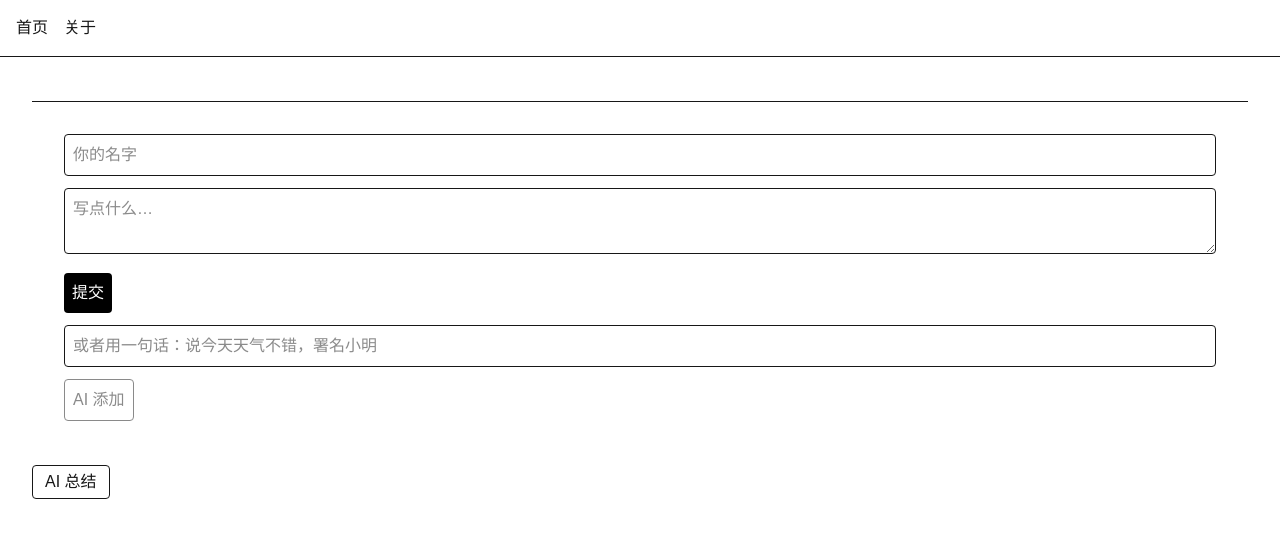
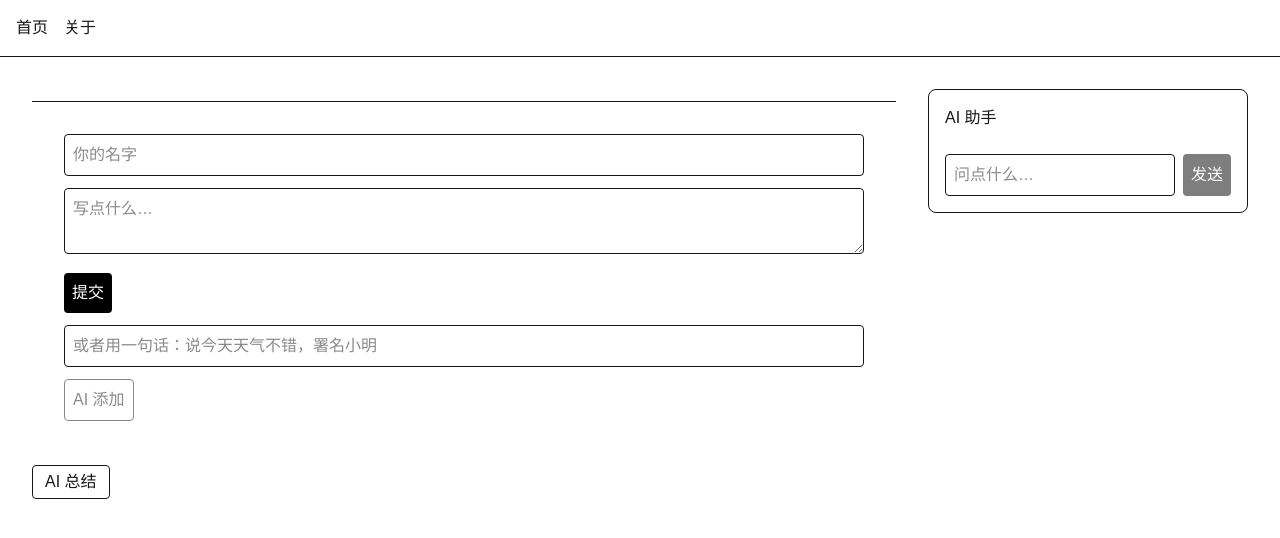
Before and after one commit to StupidXcw/guestbook, a Next.js app: page / in a window 1280 px wide. Shown: the top 538 px of the page. Built offline with nearby package versions, Linux system fonts and the light colour scheme.

Commit message:
feat: 流式聊天面板

```diff
--- /dev/null
+++ b/app/api/ai/stream/route.ts
@@ -0,0 +1,80 @@
+import { NextResponse } from "next/server";
+
+export async function POST(request: Request) {
+  const { message } = await request.json();
+  if (!message || typeof message !== "string" || !message.trim()) {
+    return NextResponse.json({ error: "message 不能为空" }, { status: 400 });
+  }
+
+  // 1. 调 LLM，打开流式开关
+  const upstream = await fetch(process.env.LLM_BASE_URL!, {
+    method: "POST",
+    headers: {
+      "Content-Type": "application/json",
+      Authorization: `Bearer ${process.env.LLM_API_KEY}`,
+    },
+    body: JSON.stringify({
+      model: process.env.LLM_MODEL,
+      stream: true,
+      messages: [
+        {
+          role: "system",
+          content: "你是留言板的 AI 助手，回答简洁，不超过五句话。",
+        },
+        { role: "user", content: message },
+      ],
+    }),
+  });
+
+  if (!upstream.ok || !upstream.body) {
+    console.error("LLM 调用失败:", upstream.status, await upstream.text());
+    return NextResponse.json({ error: "AI 服务暂时不可用" }, { status: 502 });
+  }
+
+  // 2. 把上游的 SSE 流翻译成纯文本流
+  const encoder = new TextEncoder();
+  const decoder = new TextDecoder();
+
+  const stream = new ReadableStream({
+    async start(controller) {
+      const reader = upstream.body!.getReader();
+      let buffer = "";
+      try {
+        while (true) {
+          const { done, value } = await reader.read();
+          if (done) break;
+          buffer += decoder.decode(value, { stream: true });
+
+          // SSE 事件之间用空行分隔；最后一段可能不完整，留在 buffer 里
+          const events = buffer.split("\n\n");
+          buffer = events.pop() ?? "";
+
+          for (const event of events) {
+            for (const line of event.split("\n")) {
+              if (!line.startsWith("data: ")) continue;
+              const payload = line.slice(6).trim();
+              if (payload === "[DONE]") continue;
+              try {
+                const json = JSON.parse(payload);
+                const delta = json.choices?.[0]?.delta?.content;
+                if (delta) controller.enqueue(encoder.encode(delta));
+              } catch {
+                // 单块解析失败直接跳过，别让一个坏块弄死整条流
+              }
+            }
+          }
+        }
+      } finally {
+        controller.close();
+        reader.releaseLock();
+      }
+    },
+  });
+
+  return new Response(stream, {
+    headers: {
+      "Content-Type": "text/plain; charset=utf-8",
+      "Cache-Control": "no-cache",
+    },
+  });
+}
--- a/app/page.tsx
+++ b/app/page.tsx
@@ -2,12 +2,14 @@ import Link from "next/link";
 import { listMessages } from "@/lib/data";
 import MessageForm from "@/components/MessageForm";
 import AiSummary from "@/components/AiSummary";
+import ChatPanel from "@/components/ChatPanel";
 
 export default async function Home() {
   const messages = listMessages();
   const announce = process.env.SITE_ANNOUNCE;
   return (
-    <main className="p-8 space-y-3">
+    <div className="flex flex-col gap-8 p-8 lg:flex-row lg:items-start">
+      <main className="min-w-0 flex-1 space-y-3">
         <h1 className="text-2xl font-bold">{announce}</h1>
         {messages.map((m) => (
           <Link
@@ -28,5 +30,9 @@ export default async function Home() {
         <MessageForm />
         <AiSummary />
       </main>
+      <aside className="w-full shrink-0 rounded-lg border p-4 lg:sticky lg:top-4 lg:w-80">
+        <ChatPanel />
+      </aside>
+    </div>
   );
 }
--- /dev/null
+++ b/components/ChatPanel.tsx
@@ -0,0 +1,92 @@
+"use client";
+
+import { useState } from "react";
+
+type ChatMessage = { role: "user" | "assistant"; content: string };
+
+export default function ChatPanel() {
+  const [messages, setMessages] = useState<ChatMessage[]>([]);
+  const [input, setInput] = useState("");
+  const [loading, setLoading] = useState(false);
+
+  async function send() {
+    const question = input.trim();
+    if (!question || loading) return;
+    setInput("");
+
+    // 1. 先把用户的问题和一条空回复放进历史（空回复是「占位」）
+    const history: ChatMessage[] = [
+      ...messages,
+      { role: "user", content: question },
+    ];
+    setMessages([...history, { role: "assistant", content: "" }]);
+    setLoading(true);
+
+    try {
+      const res = await fetch("/api/ai/stream", {
+        method: "POST",
+        headers: { "Content-Type": "application/json" },
+        body: JSON.stringify({ message: question }),
+      });
+      if (!res.ok || !res.body) {
+        setMessages([
+          ...history,
+          { role: "assistant", content: "AI 服务暂时不可用" },
+        ]);
+        return;
+      }
+
+      // 2. 传送带循环：读到一块就更新一次 state
+      const reader = res.body.getReader();
+      const decoder = new TextDecoder();
+      let reply = "";
+      while (true) {
+        const { done, value } = await reader.read();
+        if (done) break;
+        reply += decoder.decode(value, { stream: true });
+        setMessages([...history, { role: "assistant", content: reply }]);
+      }
+    } finally {
+      setLoading(false);
+    }
+  }
+
+  return (
+    <div className="space-y-3">
+      <h2 className="font-medium">AI 助手</h2>
+      <div className="max-h-[60vh] space-y-2 overflow-y-auto pr-1">
+        {messages.map((m, i) => (
+          <div
+            key={i}
+            className={m.role === "user" ? "text-right" : "text-left"}
+          >
+            <span
+              className={`inline-block border rounded p-2 max-w-[80%] whitespace-pre-wrap ${
+                m.role === "user" ? "bg-blue-50" : "bg-gray-50"
+              }`}
+            >
+              {m.content}
+              {m.role === "assistant" && loading && m.content === "" && "…"}
+            </span>
+          </div>
+        ))}
+      </div>
+      <div className="flex gap-2">
+        <input
+          value={input}
+          onChange={(e) => setInput(e.target.value)}
+          onKeyDown={(e) => e.key === "Enter" && send()}
+          placeholder="问点什么…"
+          className="border rounded p-2 flex-1"
+        />
+        <button
+          onClick={send}
+          disabled={loading || !input.trim()}
+          className="bg-black text-white rounded p-2 disabled:opacity-50"
+        >
+          发送
+        </button>
+      </div>
+    </div>
+  );
+}
--- a/components/MessageForm.tsx
+++ b/components/MessageForm.tsx
@@ -1,7 +1,9 @@
 "use client"; // ① 别忘这行（第 4 步的知识）
 import { useState } from "react";
+import { useRouter } from "next/navigation";
 
 export default function MessageForm() {
+  const router = useRouter();
   // ② 组件函数外壳——所有 Hook 必须在它里面
   const [name, setName] = useState(""); // ③ 三个 state 缺一不可
   const [content, setContent] = useState("");
@@ -20,6 +22,7 @@ export default function MessageForm() {
     if (res.ok) {
       setContent("");
       setPreview("留言成功！刷新页面可见");
+      router.refresh();
     } else {
       const { error } = await res.json();
       setPreview(`失败：${error}`);
@@ -55,6 +58,7 @@ export default function MessageForm() {
           `AI 已添加：[${parsed.name}] ${parsed.content}，刷新页面可见`,
         );
         setSentence("");
+        router.refresh();
       } else {
         const { error } = await res.json();
         setPreview(`失败：${error}`);
```
Lines whose indentation alone changed are shown as unchanged.
